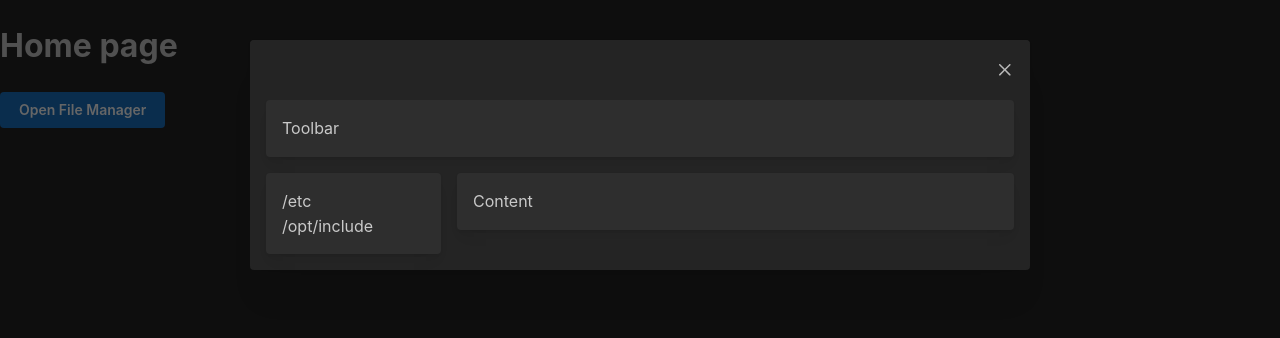
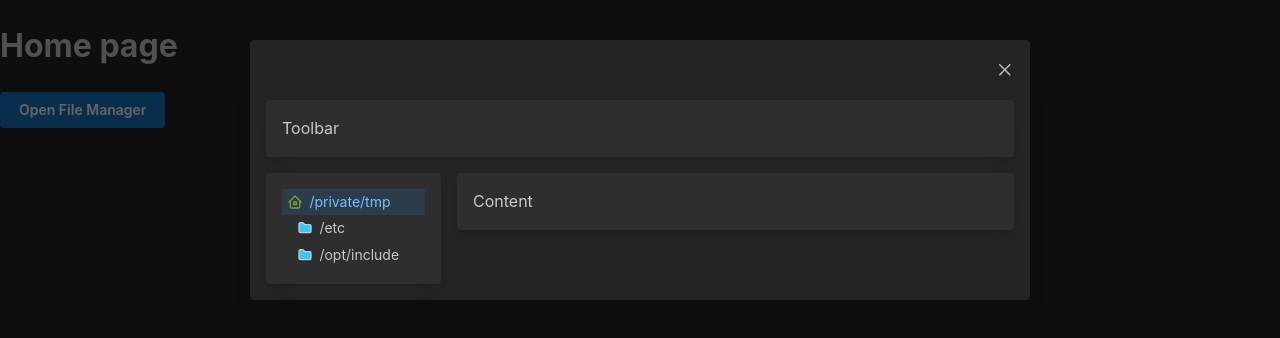
Before and after one commit to BeZzzobrazzie/file-manager, a React app: page / in a window 1280 px wide. Both pictures are taken after a click on the button "Open File Manager". Shown: the top 338 px of the page. Built offline with nearby package versions, Linux system fonts and the light colour scheme; the HTML template or start-up script is replaced by a standard one.

Commit message:
chapter 9 in the tutorial has been completed

```diff
--- a/package.json
+++ b/package.json
@@ -12,6 +12,7 @@
   "dependencies": {
     "@mantine/core": "^7.4.1",
     "@mantine/hooks": "^7.4.1",
+    "@tabler/icons-react": "^2.47.0",
     "react": "^18.2.0",
     "react-dom": "^18.2.0"
   },
--- /dev/null
+++ b/src/04_entities/sidebar/ui/classes.module.css
@@ -0,0 +1,6 @@
+.icon-wrapper {
+  margin-inline-end: 0.4rem;
+  vertical-align: middle;
+  margin-top: 3px;
+  display: inline-block;
+}
--- a/src/04_entities/sidebar/ui/index.tsx
+++ b/src/04_entities/sidebar/ui/index.tsx
@@ -2,24 +2,39 @@ import { Card } from "@mantine/core";
 import { useMemo } from "react";
 import { Node } from "src/05_shared/types";
 import SidebarNode from "./sidebar-node";
-
+import { IconFolder, IconHome2 } from "@tabler/icons-react";
 
 export type SidebarProps = {
   rootDirectory?: Node;
 };
 
-export function Sidebar({rootDirectory}: SidebarProps) {
+export function Sidebar({ rootDirectory }: SidebarProps) {
   const rootChildren = useMemo(() => {
-    return rootDirectory?.children?.filter(child => child.isDirectory);
+    return rootDirectory?.children?.filter((child) => child.isDirectory);
   }, [rootDirectory]);
 
   if (!rootDirectory) return null;
 
-
   return (
     <Card shadow="sm">
-      {rootChildren?.map(child => (
-        <SidebarNode key={child.path} node={child} />
+      <SidebarNode
+        node={rootDirectory}
+        icon={<IconHome2 size={16} color="#78a136" />}
+        navProps={{
+          p: 0,
+          pl: 5,
+        }}
+      />
+      {rootChildren?.map((child) => (
+        <SidebarNode
+          key={child.path}
+          node={child}
+          icon={<IconFolder size={16} fill="#31caf9" />}
+          navProps={{
+            p: 0,
+            pl: 15,
+          }}
+        />
       ))}
     </Card>
   );
--- a/src/04_entities/sidebar/ui/sidebar-node.tsx
+++ b/src/04_entities/sidebar/ui/sidebar-node.tsx
@@ -1,13 +1,40 @@
+import { IconFolder } from "@tabler/icons-react";
 import { Node } from "src/05_shared/types";
+import classes from "./classes.module.css";
+import useFileManager from "src/05_shared/lib/hooks/useFileManager";
+import { useEffect, useState } from "react";
+import { NavLink, NavLinkProps } from "@mantine/core";
 
 export type SidebarNodeProps = {
   node: Node;
+  icon?: React.ReactNode;
+  navProps?: Partial<NavLinkProps>;
 };
 
-export default function SidebarNode({ node }: SidebarNodeProps) {
+export default function SidebarNode({ icon, node, navProps={}, }: SidebarNodeProps) {
+  const fileManager = useFileManager();
+  const [isActiveNode, setIsActiveNode] = useState(
+    node === fileManager.currentDirectoryNode
+  );
+
+  useEffect(() => {
+    setIsActiveNode(node === fileManager.currentDirectoryNode);
+  }, [fileManager.currentDirectoryNode, node]);
+
   return (
-    <>
-      <div>{node.name}</div>
-    </>
+    <NavLink
+      {...navProps}
+      active={isActiveNode}
+      label={
+        <>
+          <span className={classes["icon-wrapper"]}>{icon}</span>
+          <span>{node.name}</span>
+        </>
+      }
+    />
   );
 }
+
+SidebarNode.defaultProps = {
+  icon: <IconFolder fill="#31caf9" />,
+};
```
Also changed, not shown: 1 other file (tests, documents, lock files or other folders).
